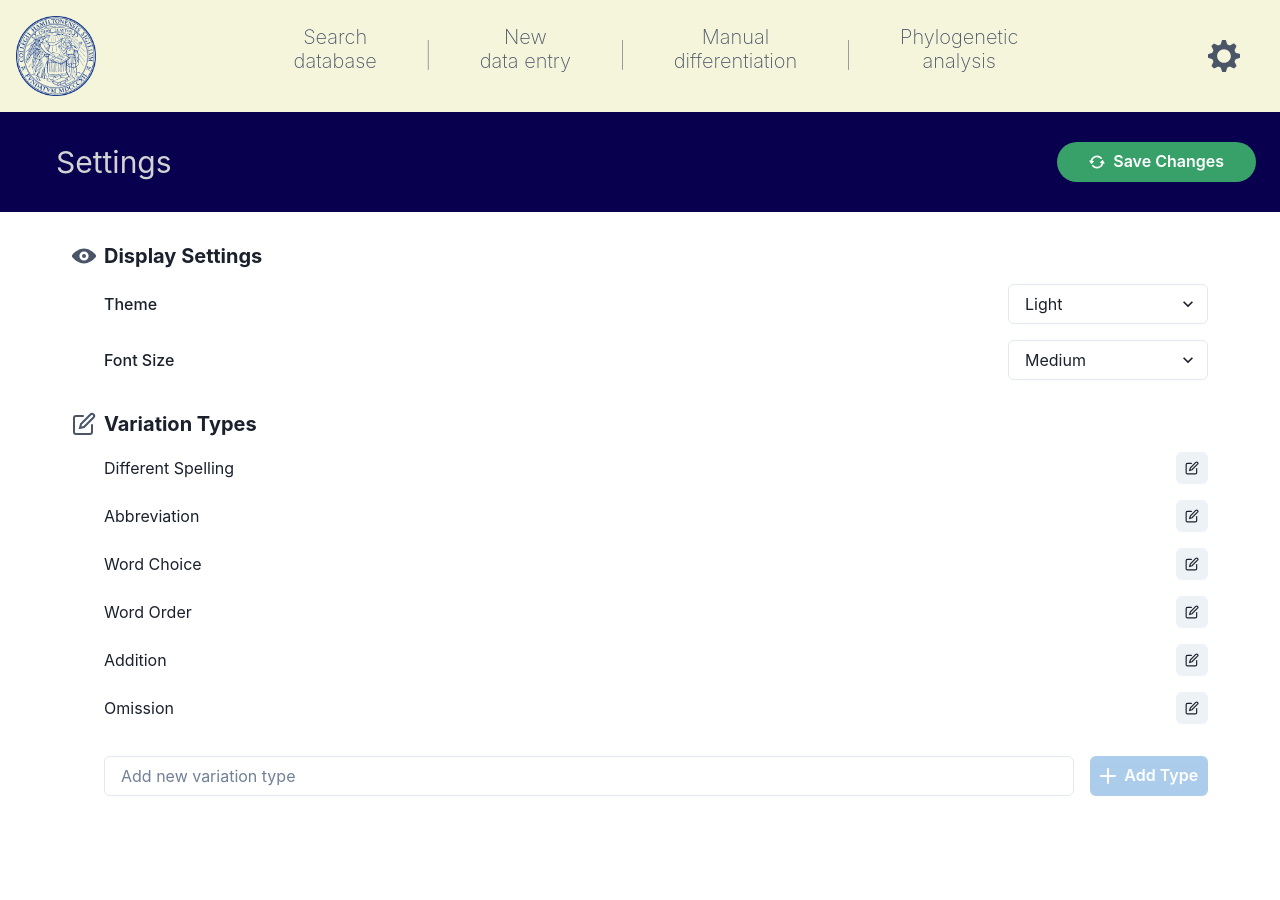
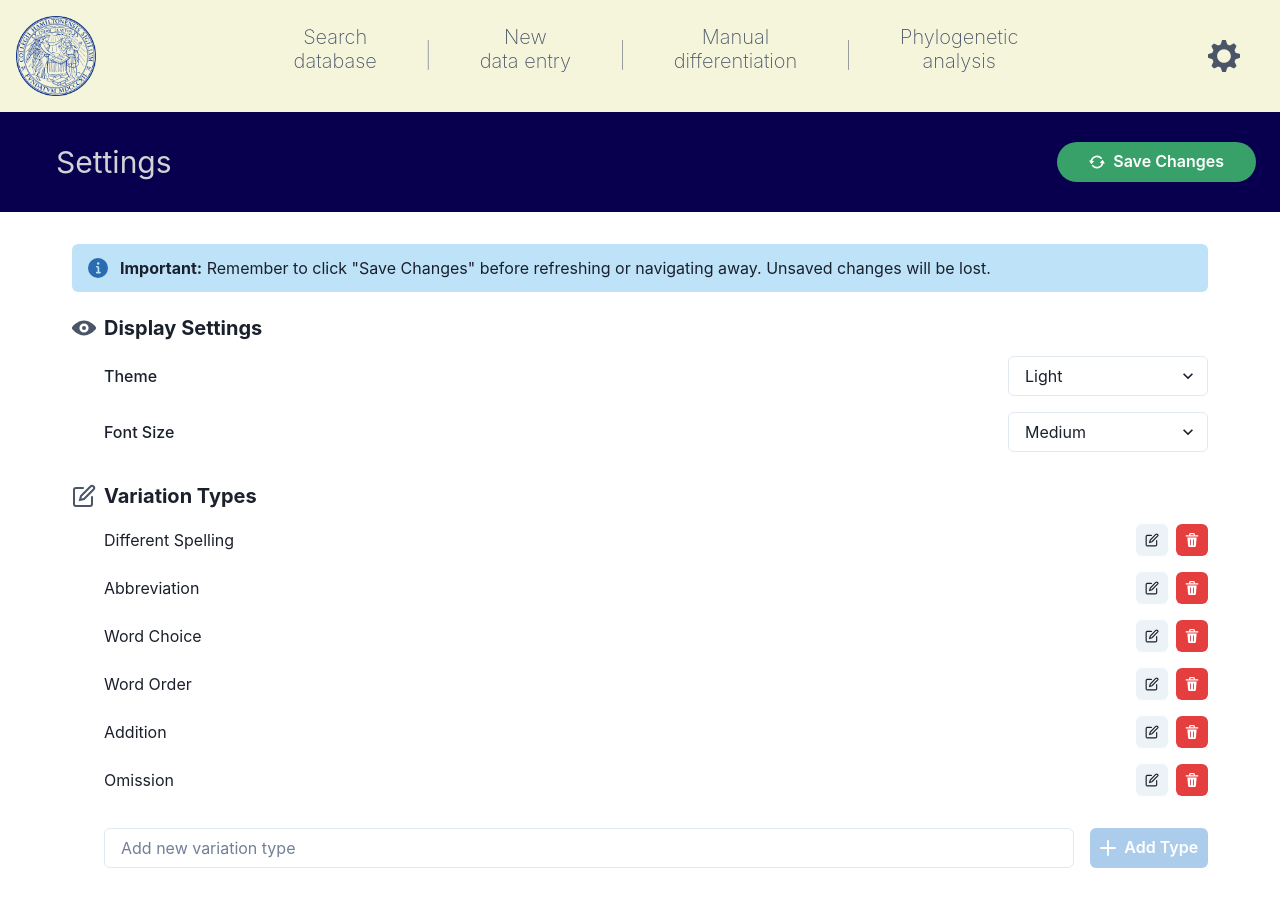
Before and after one commit to BryceMolnar3/Deployment, a React app in the folder frontend/: page /settings in a window 1280 px wide. Before the commit the page ends 828 px from the top, so only its background shows below. Built offline with nearby package versions, Linux system fonts and the light colour scheme; no server answers.

Commit message:
Good for now, just need to clean up the code a little bit

```diff
--- a/frontend/src/pages/Settings.tsx
+++ b/frontend/src/pages/Settings.tsx
@@ -14,8 +14,10 @@ import {
   Text,
   Input,
   IconButton,
+  Alert,
+  AlertIcon,
 } from '@chakra-ui/react';
-import { ViewIcon, RepeatIcon, EditIcon, AddIcon } from '@chakra-ui/icons';
+import { ViewIcon, RepeatIcon, EditIcon, AddIcon, DeleteIcon } from '@chakra-ui/icons';
 import NavigationBar from '../components/NavigationBar.tsx';
 import { useDisplaySettings } from '../contexts/DisplaySettingsContext.tsx';
 
@@ -73,6 +75,13 @@ function Settings() {
     if (newType.trim() && !variationTypes.includes(newType.trim())) {
       setVariationTypes([...variationTypes, newType.trim()]);
       setNewType('');
+      toast({
+        title: 'Variation type added',
+        description: 'Remember to save your changes',
+        status: 'info',
+        duration: 2000,
+        isClosable: true,
+      });
     }
   };
 
@@ -86,9 +95,39 @@ function Settings() {
       const newTypes = [...variationTypes];
       newTypes[index] = editValue.trim();
       setVariationTypes(newTypes);
+      toast({
+        title: 'Variation type updated',
+        description: 'Remember to save your changes',
+        status: 'info',
+        duration: 2000,
+        isClosable: true,
+      });
     }
     setEditingIndex(null);
     setEditValue('');
+  };
+
+  const handleDeleteType = (index: number) => {
+    if (variationTypes.length <= 1) {
+      toast({
+        title: 'Cannot delete',
+        description: 'At least one variation type must remain',
+        status: 'warning',
+        duration: 3000,
+        isClosable: true,
+      });
+      return;
+    }
+
+    const newTypes = variationTypes.filter((_, i) => i !== index);
+    setVariationTypes(newTypes);
+    toast({
+      title: 'Variation type deleted',
+      description: 'Remember to save your changes',
+      status: 'info',
+      duration: 2000,
+      isClosable: true,
+    });
   };
 
   return (
@@ -112,6 +151,13 @@ function Settings() {
         </Box>
 
         <Box p={8} maxW="1200px" mx="auto">
+          <Alert status="info" mb={6} borderRadius="md">
+            <AlertIcon />
+            <Text>
+              <strong>Important:</strong> Remember to click "Save Changes" before refreshing or navigating away. Unsaved changes will be lost.
+            </Text>
+          </Alert>
+
           <VStack spacing={8} align="stretch">
             {/* Display Settings */}
             <Box>
@@ -171,12 +217,21 @@ function Settings() {
                     ) : (
                       <Text>{type}</Text>
                     )}
+                    <HStack spacing={2}>
                       <IconButton
                         aria-label="Edit variation type"
                         icon={<EditIcon />}
                         size="sm"
                         onClick={() => handleEditType(index)}
                       />
+                      <IconButton
+                        aria-label="Delete variation type"
+                        icon={<DeleteIcon />}
+                        size="sm"
+                        colorScheme="red"
+                        onClick={() => handleDeleteType(index)}
+                      />
+                    </HStack>
                   </Flex>
                 ))}
                 <Flex mt={4} gap={4}>
```
Lines whose indentation alone changed are shown as unchanged.
